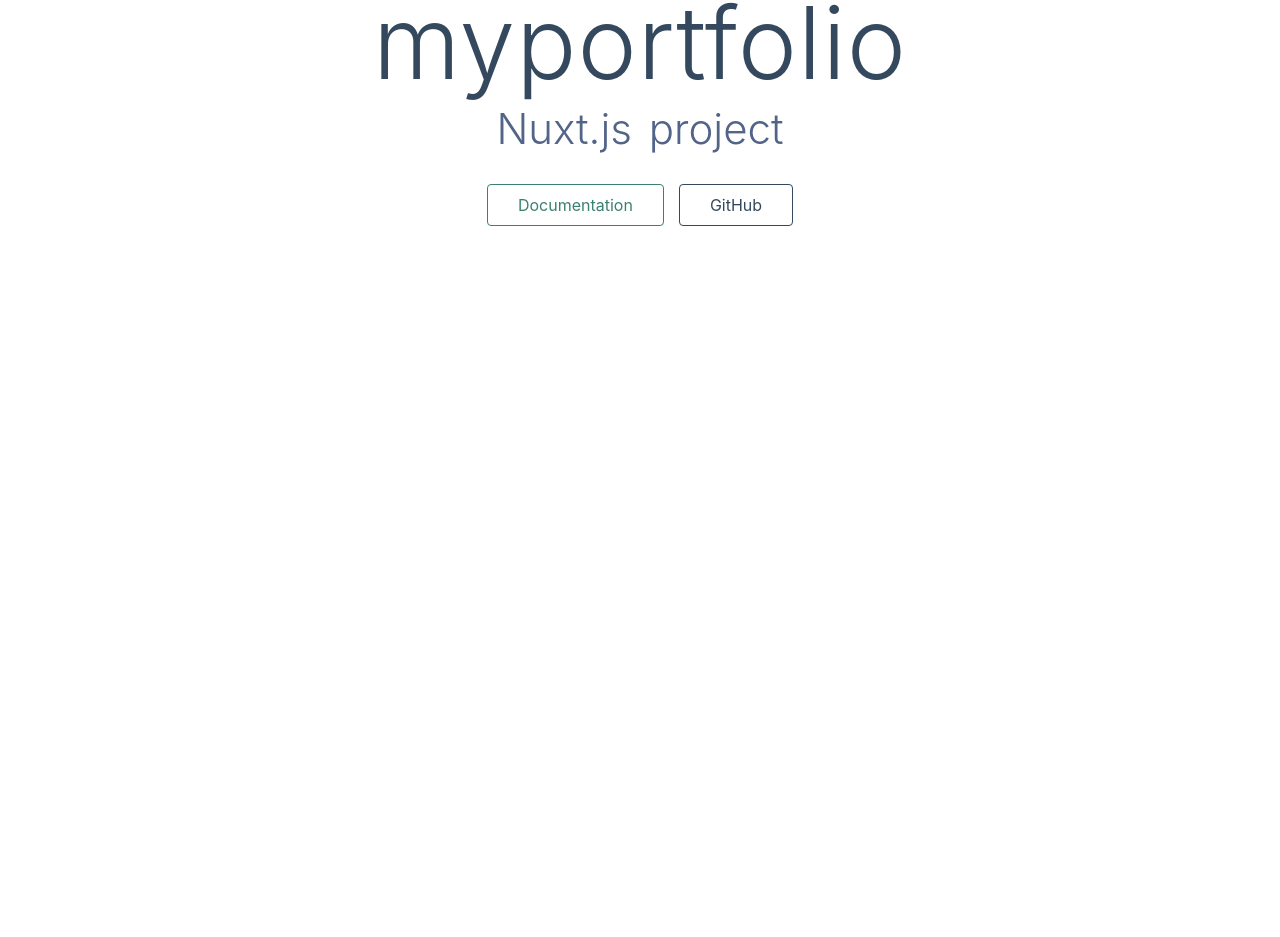
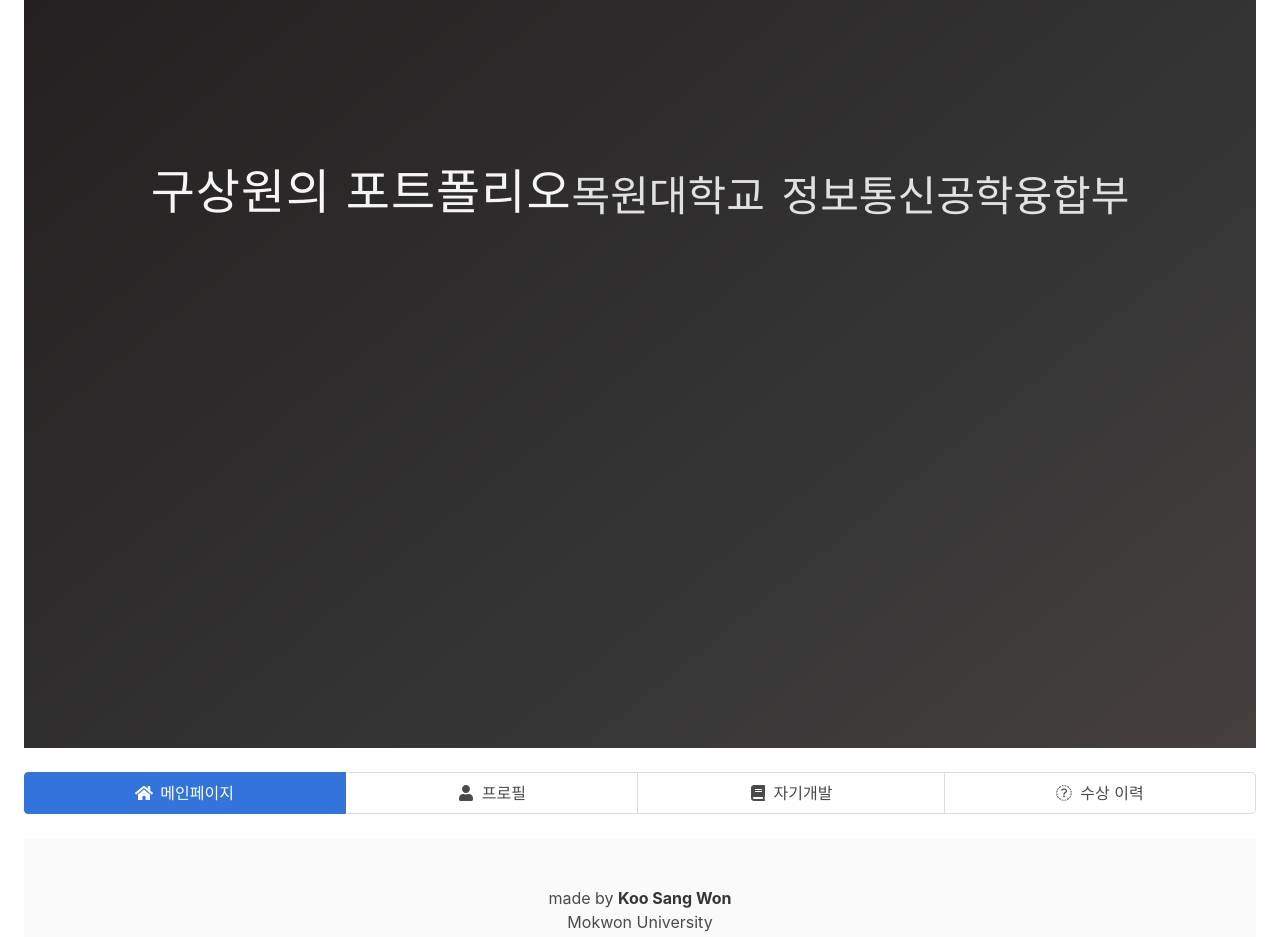
Before and after one commit to KooSangWon/MyPortfolio, a Nuxt app: page / in a window 1280 px wide. Shown: the part 388-1325 px from the top of the page. Before the commit the page ends 800 px from the top, so only its background shows below. Built offline with nearby package versions, Linux system fonts and the light colour scheme.

Commit message:
MyPortfoilo

```diff
--- a/layouts/default.vue
+++ b/layouts/default.vue
@@ -1,52 +1,52 @@
 <template>
-  <div>
-    <nuxt/>
+  <section class="section">
+    <div class="hero is-medium is-dark is-bold">
+      <div class="hero-body">
+        <div class="container">
+          <h1 class="title is-1">구상원의 포트폴리오</h1>
+          <br>
+          <h2 class="subtitle">목원대학교 정보통신공학융합부</h2>
+        </div>
+      </div>
+    </div>
+    <br>
+
+<div class="tabs is-toggle is-fullwidth">
+  <ul>
+    <li class="is-active">
+      <a>
+        <span class="icon is-small"><i class="fas fa-home" aria-hidden="true"></i></span>
+        <span>메인페이지</span>
+      </a>
+    </li>
+    <li>
+      <a>
+        <span class="icon is-small"><i class="fas fa-user" aria-hidden="true"></i></span>
+        <span>프로필</span>
+      </a>
+    </li>
+    <li>
+      <a>
+        <span class="icon is-small"><i class="fas fa-book" aria-hidden="true"></i></span>
+        <span>자기개발</span>
+      </a>
+    </li>
+    <li>
+      <a>
+        <span class="icon is-small"><i class="far fa-file-star" aria-hidden="true"></i></span>
+        <span>수상 이력</span>
+      </a>
+    </li>
+  </ul>
+</div>
+
+<footer class="footer">
+  <div class="content has-text-centered">
+    <p>
+      made by <strong>Koo Sang Won</strong> <br>Mokwon University<br>E-Portfolio
+    </p>
   </div>
+</footer>
+
+  </section>
 </template>
-
-<style>
-html {
-  font-family: "Source Sans Pro", -apple-system, BlinkMacSystemFont, "Segoe UI", Roboto, "Helvetica Neue", Arial, sans-serif;
-  font-size: 16px;
-  word-spacing: 1px;
-  -ms-text-size-adjust: 100%;
-  -webkit-text-size-adjust: 100%;
-  -moz-osx-font-smoothing: grayscale;
-  -webkit-font-smoothing: antialiased;
-  box-sizing: border-box;
-}
-
-*, *:before, *:after {
-  box-sizing: border-box;
-  margin: 0;
-}
-
-.button--green {
-  display: inline-block;
-  border-radius: 4px;
-  border: 1px solid #3b8070;
-  color: #3b8070;
-  text-decoration: none;
-  padding: 10px 30px;
-}
-
-.button--green:hover {
-  color: #fff;
-  background-color: #3b8070;
-}
-
-.button--grey {
-  display: inline-block;
-  border-radius: 4px;
-  border: 1px solid #35495e;
-  color: #35495e;
-  text-decoration: none;
-  padding: 10px 30px;
-  margin-left: 15px;
-}
-
-.button--grey:hover {
-  color: #fff;
-  background-color: #35495e;
-}
-</style>
--- a/nuxt.config.js
+++ b/nuxt.config.js
@@ -10,9 +10,20 @@ module.exports = {
       { hid: 'description', name: 'description', content: 'Nuxt.js project' }
     ],
     link: [
-      { rel: 'icon', type: 'image/x-icon', href: '/favicon.ico' }
-    ]
-  },
+             { rel: "icon", type: "image/x-icon", href: "/favicon.ico" },
+             {
+               rel: "stylesheet",
+               href:
+                 "https://cdnjs.cloudflare.com/ajax/libs/bulma/0.7.1/css/bulma.min.css"
+             }
+           ],
+           script: [
+             {
+               src: "https://use.fontawesome.com/releases/v5.0.7/js/all.js",
+               defer: ""
+             }
+           ]
+         },
   /*
   ** Customize the progress bar color
   */
```
